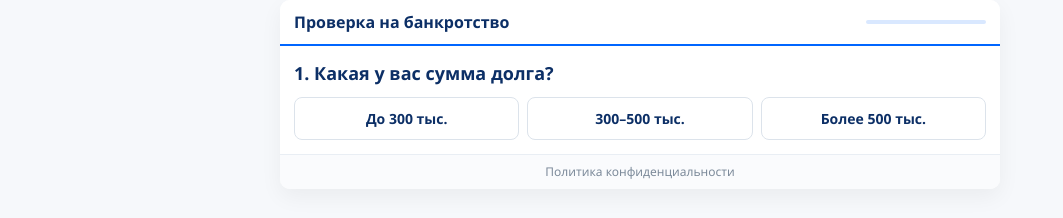
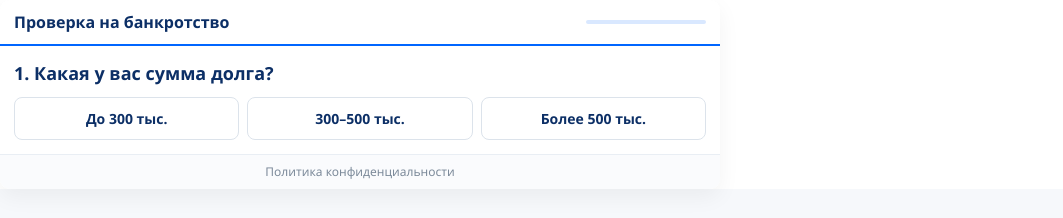
Before and after one commit to profremontpredst/quiz-cb, a plain HTML site: page index.html in a window 1280 px wide. Shown: the whole page, without its empty margins (0-1063 px from the left). Drawn offline with nearby package versions, Linux system fonts and the light colour scheme.

Commit message:
Update index.html

```diff
--- a/index.html
+++ b/index.html
@@ -13,10 +13,10 @@
   .quiz-wrapper *{all:unset;display:revert;box-sizing:border-box}
 
   .quiz-wrapper{
-    min-height:100vh;
-    display:flex;align-items:center;justify-content:center;
-    padding:12px;background:#f2f5fa;
-  }
+  background:#fff;
+  margin:0;
+  padding:0;
+}
   .quiz{
     width:min(720px,96vw);
     background:#fff;border-radius:10px;
@@ -81,30 +81,6 @@
   .thanks-box p{font-size:17px;color:#0c2f66;font-weight:600;}
 
   @media(max-width:680px){.quiz__body{padding:12px}.options{grid-template-columns:1fr}}
- body, html {
-  margin: 0;
-  padding: 0;
-}
-
-.quiz-wrapper {
-  min-height: auto;
-  padding: 0;
-  background: transparent;
-}
- html, body {
-  height: auto !important;
-}
-
-.quiz-wrapper {
-  min-height: 0 !important;
-  height: auto !important;
-  padding-bottom: 0 !important;
-  margin-bottom: 0 !important;
-}
-
-.quiz {
-  margin-bottom: 0 !important;
-}
 </style>
 </head>
 <body>
```
